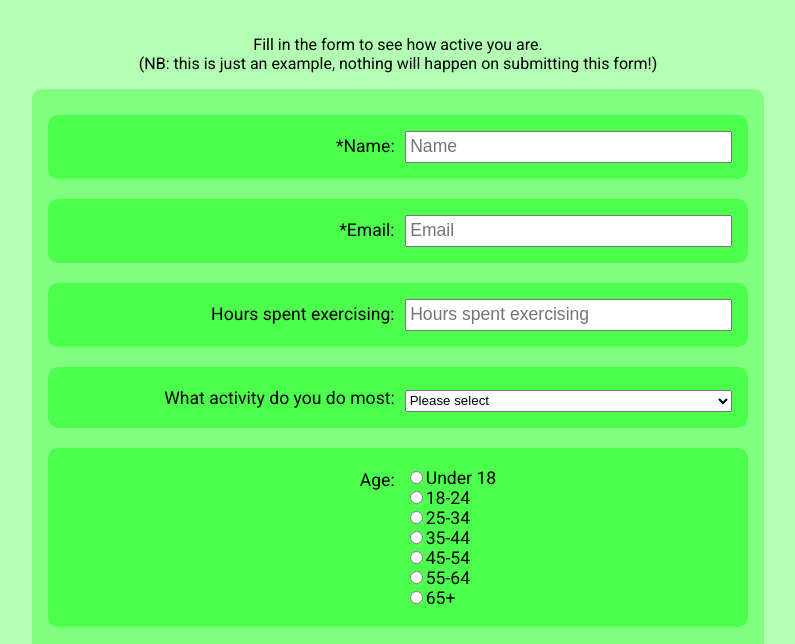
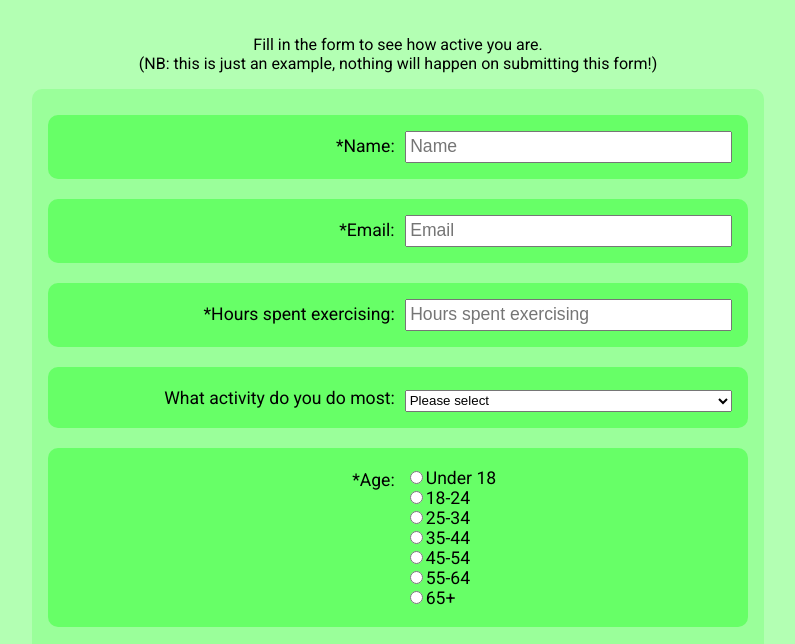
Before and after one commit to oliverdudman/freeCodeCamp-RWD-projects, a website: page build_a_survey_form/index.html in a window 1280 px wide. Shown: the part 78-722 px from the top of the page, without its empty margins (242-1037 px from the left). Drawn offline with Linux system fonts and the light colour scheme.

Commit message:
improve user interface

```diff
--- a/build_a_survey_form/index.html
+++ b/build_a_survey_form/index.html
@@ -26,8 +26,8 @@
           <input id="email" class="form-group__input" type="email" placeholder="Email" required />
         </div>
         <div class="form-group">
-          <label id="number-label" class="form-group__label" for="number">Hours spent exercising:</label>
-          <input id="number" class="form-group__input" type="number" min="0" max="168" placeholder="Hours spent exercising" />
+          <label id="number-label" class="form-group__label" for="number">*Hours spent exercising:</label>
+          <input id="number" class="form-group__input" type="number" min="0" max="168" placeholder="Hours spent exercising" required/>
         </div>
         <div class="form-group">
           <label class="form-group__label" for="dropdown">What activity do you do most:</label>
@@ -45,9 +45,9 @@
           </select>
         </div>
         <div class="form-group" aria-labelledby="radio-label">
-          <p id="radio-label" class="form-group__label">Age:</p>
+          <p id="radio-label" class="form-group__label">*Age:</p>
           <div class="form-group__input form-group__input--multi">
-            <label class="form-group__input__check"><input name="age" type="radio" value="17-"/>Under 18</label>
+            <label class="form-group__input__check"><input name="age" type="radio" value="17-" required/>Under 18</label>
             <label class="form-group__input__check"><input name="age" type="radio" value="18-24"/>18-24</label>
             <label class="form-group__input__check"><input name="age" type="radio" value="25-34"/>25-34</label>
             <label class="form-group__input__check"><input name="age" type="radio" value="18-24"/>35-44</label>
--- a/build_a_survey_form/scss/main.scss
+++ b/build_a_survey_form/scss/main.scss
@@ -39,7 +39,7 @@ html, body {
   padding: 1em;
   border-radius: 10px;
 
-  background-color: darken($main-color, 10);
+  background-color: darken($main-color, 5);
 }
 
 .about {
@@ -61,7 +61,7 @@ html, body {
   border-radius: 10px;
   box-sizing: border-box;
 
-  background-color: darken($main-color, 20);
+  background-color: darken($main-color, 15);
 
   &__input {
     display: inline-block;
```
Also changed, not shown: build_a_survey_form/css/main.css.
